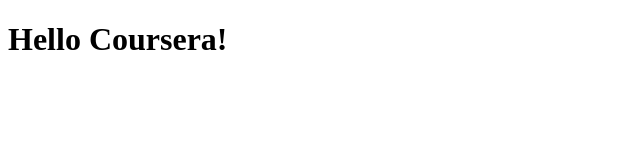
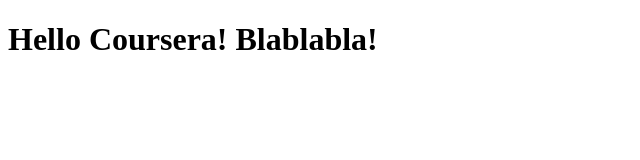
Before and after one commit to aF4XevB4i1CC/Coursera-HTML-CSS-Course, a plain HTML site: page site/index.html in a window 1280 px wide. Shown: the whole page, without its empty margins (0-640 px from the left). Drawn offline with Linux system fonts and the light colour scheme.

Commit message:
My Second Commit

```diff
--- a/site/index.html
+++ b/site/index.html
@@ -4,6 +4,6 @@
 	<title>Hello Coursera</title>
 </head>
 <body>
-<h1>Hello Coursera!</h1>
+<h1>Hello Coursera! Blablabla!</h1>
 </body>
 </html>
```
